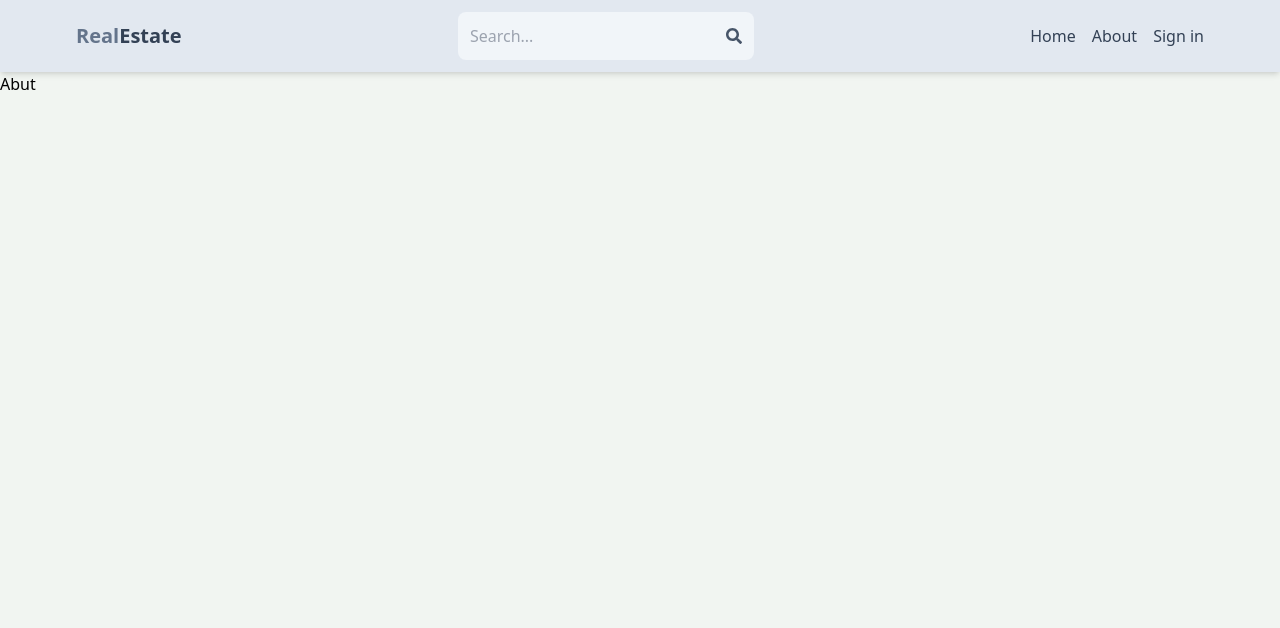
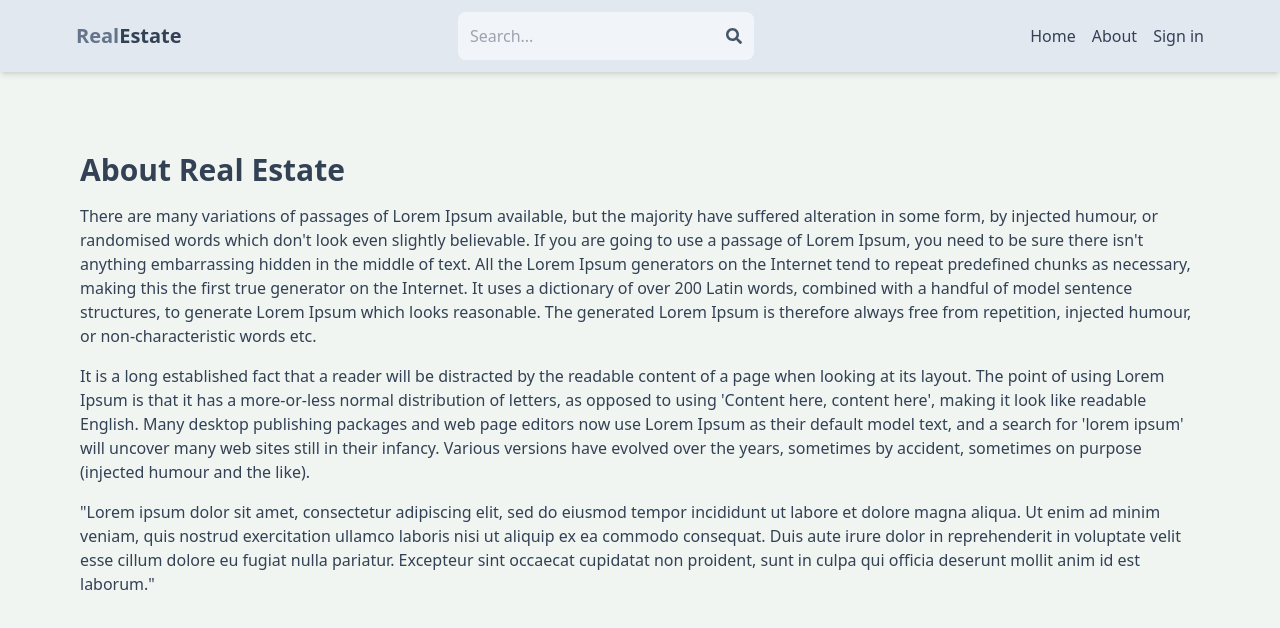
Before and after one commit to BuluSahoo/Real_Estate_MERN_Project, a React (Vite) app in the folder frontend/: page /about in a window 1280 px wide. Shown: the top 628 px of the page. Built offline with nearby package versions, Linux system fonts and the light colour scheme; no server answers.

Commit message:
about page updated

```diff
--- a/frontend/src/pages/About.jsx
+++ b/frontend/src/pages/About.jsx
@@ -2,8 +2,12 @@ import React from 'react'
 
 const About = () => {
   return (
-    <div>
-      <h1>Abut</h1>
+    <div className=' py-20 px-4 max-w-6xl mx-auto'>
+      <h1 className=' text-3xl font-bold mb-4 text-slate-700'>About Real Estate</h1>
+      <p className=' mb-4 text-slate-700'>There are many variations of passages of Lorem Ipsum available, but the majority have suffered alteration in some form, by injected humour, or randomised words which don't look even slightly believable. If you are going to use a passage of Lorem Ipsum, you need to be sure there isn't anything embarrassing hidden in the middle of text. All the Lorem Ipsum generators on the Internet tend to repeat predefined chunks as necessary, making this the first true generator on the Internet. It uses a dictionary of over 200 Latin words, combined with a handful of model sentence structures, to generate Lorem Ipsum which looks reasonable. The generated Lorem Ipsum is therefore always free from repetition, injected humour, or non-characteristic words etc.</p>
+      <p className=' mb-4 text-slate-700'>It is a long established fact that a reader will be distracted by the readable content of a page when looking at its layout. The point of using Lorem Ipsum is that it has a more-or-less normal distribution of letters, as opposed to using 'Content here, content here', making it look like readable English. Many desktop publishing packages and web page editors now use Lorem Ipsum as their default model text, and a search for 'lorem ipsum' will uncover many web sites still in their infancy. Various versions have evolved over the years, sometimes by accident, sometimes on purpose (injected humour and the like).</p>
+      <p className=' mb-4 text-slate-700'>"Lorem ipsum dolor sit amet, consectetur adipiscing elit, sed do eiusmod tempor incididunt ut labore et dolore magna aliqua. Ut enim ad minim veniam, quis nostrud exercitation ullamco laboris nisi ut aliquip ex ea commodo consequat. Duis aute irure dolor in reprehenderit in voluptate velit esse cillum dolore eu fugiat nulla pariatur. Excepteur sint occaecat cupidatat non proident, sunt in culpa qui officia deserunt mollit anim id est laborum."</p>
+
     </div>
   )
 }
```
